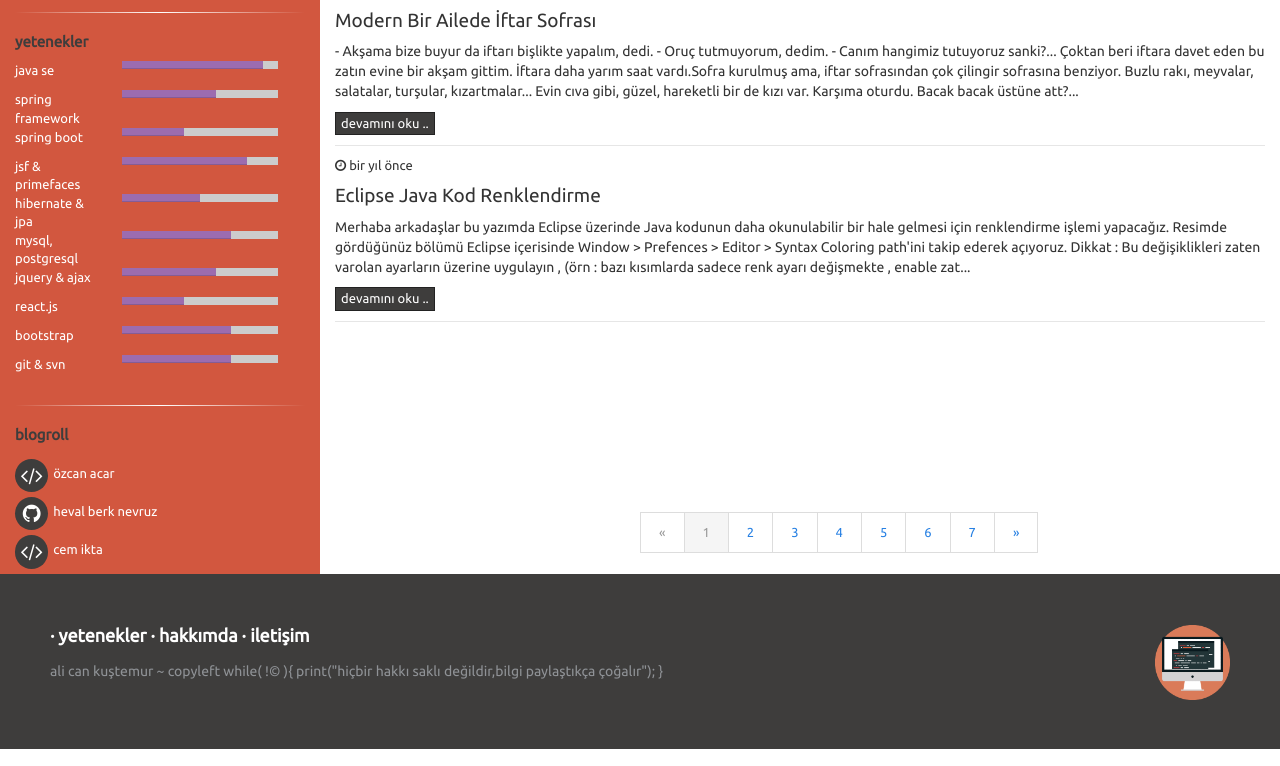
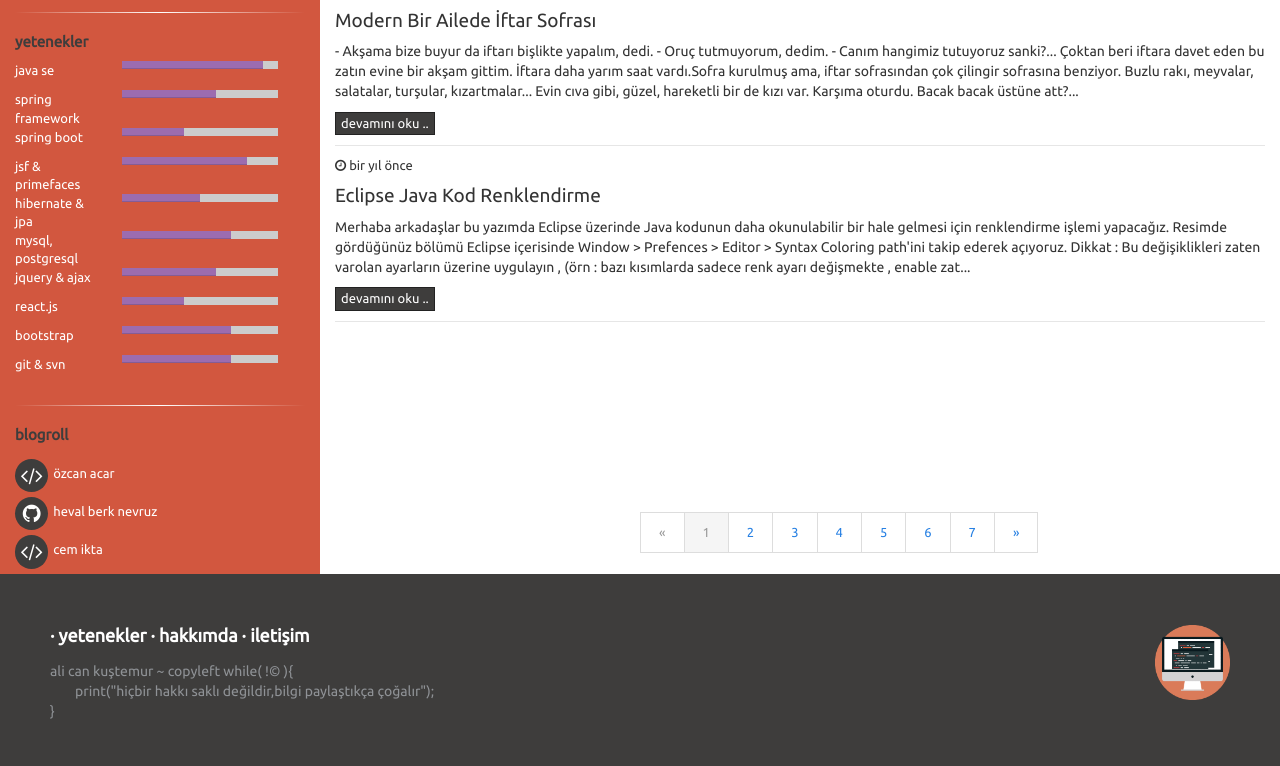
Before and after one commit to alicankustemur/alicankustemur.github.io, a React (Create React App) app: page / in a window 1280 px wide. Shown: the part 794-1560 px from the top of the page. Built offline with nearby package versions, Linux system fonts and the light colour scheme.

Commit message:
some style changes on footerText

```diff
--- a/src/components/Footer/Footer.js
+++ b/src/components/Footer/Footer.js
@@ -3,7 +3,9 @@ const aStyle = {
     "paddingLeft": "4px"
 }
 
-const footerText = "ali can kuştemur ~ copyleft while( !© ){ print(\"hiçbir hakkı saklı değildir,bilgi paylaştıkça çoğalır\"); }";
+const footerText = "ali can kuştemur ~ copyleft while( !© ){";
+const footerText2 = "print(\"hiçbir hakkı saklı değildir,bilgi paylaştıkça çoğalır\");";
+const footerText3 = "}";
 
 export default class App extends Component {
     render() {
@@ -22,6 +24,8 @@ export default class App extends Component {
                             <a href="#contact" style={aStyle}>· iletişim</a>
                         </p>
                         <p>{footerText}</p>
+                        <p style={{ paddingLeft : "25px" }} >{footerText2}</p>
+                        <p>{footerText3}</p>
                     </div>
                 </footer>
         )
```
